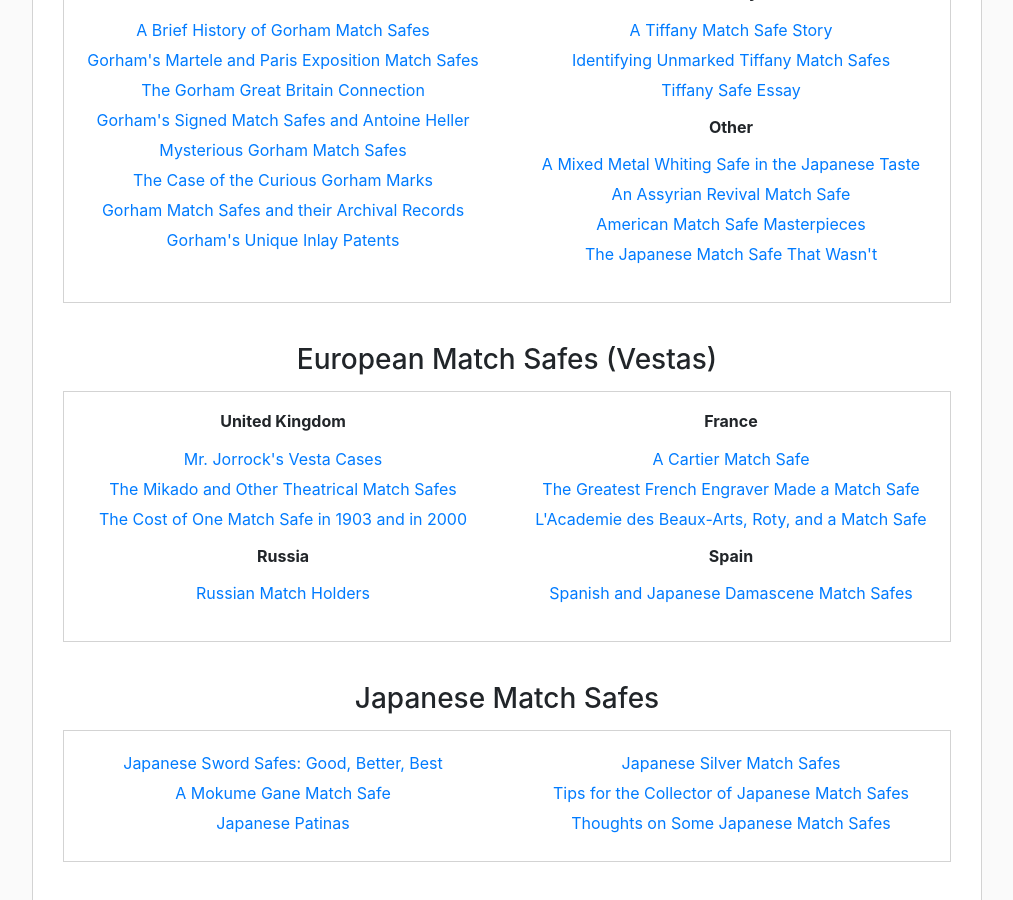
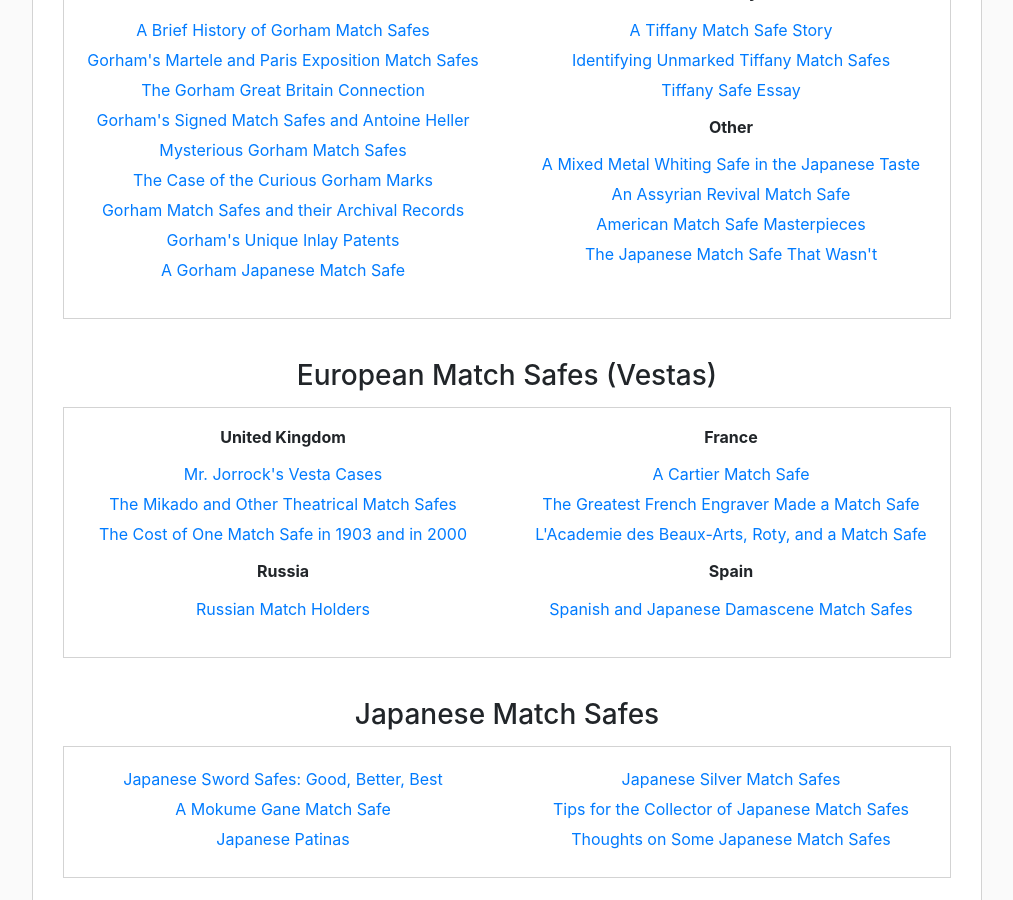
Before and after one commit to neilshapiro/MatchSafeScholar, a Jekyll site: the page built from works.html, in a window 1280 px wide and 900 px high, scrolled down 616 px. Shown: the whole window, without its empty margins (228-1241 px from the left). Built offline with Jekyll 4.4.1, drawn with Linux system fonts in a browser that asks for light colours.

Commit message:
Update Articles “american_section”

```diff
--- a/_data/articles/american.json
+++ b/_data/articles/american.json
@@ -31,6 +31,10 @@
     {
       "title": "Gorham's Unique Inlay Patents",
       "path": "/assets/pdfs/articles/Gorham's_Unique_Inlay_Patents.pdf"
+    },
+    {
+      "path": "/assets/pdfs/articles/gorham-japanese-match-safe.pdf",
+      "title": "A Gorham Japanese Match Safe"
     }
   ],
   "tiffany": [
```
Also changed, not shown: 1 other file.
